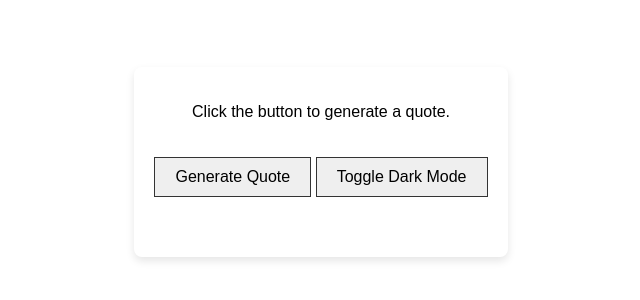
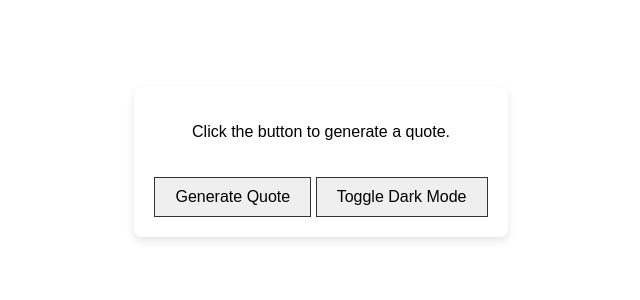
Before and after one commit to On-Fi/Quote-Generator-JS, a plain HTML site: page index.html in a window 1280 px wide. Shown: the part 238-538 px from the top of the page, without its empty margins (319-959 px from the left). Drawn offline with Linux system fonts and the light colour scheme.

Commit message:
Update styles.css

```diff
--- a/styles.css
+++ b/styles.css
@@ -20,8 +20,6 @@ body {
     border-radius: 8px;
     box-shadow: 0 4px 8px rgba(0, 0, 0, 0.1);
     transition: background-color 0.3s, color 0.3s;
-    height: 150px; /* Set a fixed height for the container */
-    overflow: hidden; /* Hide overflow content */
 }
 
 button {
```
